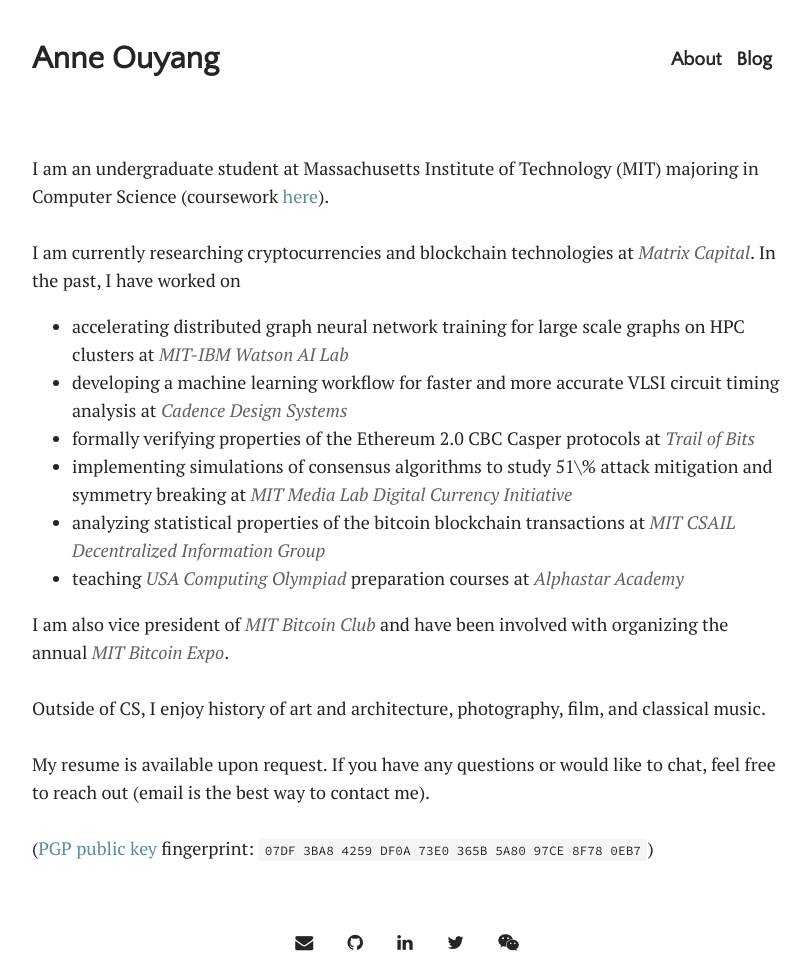
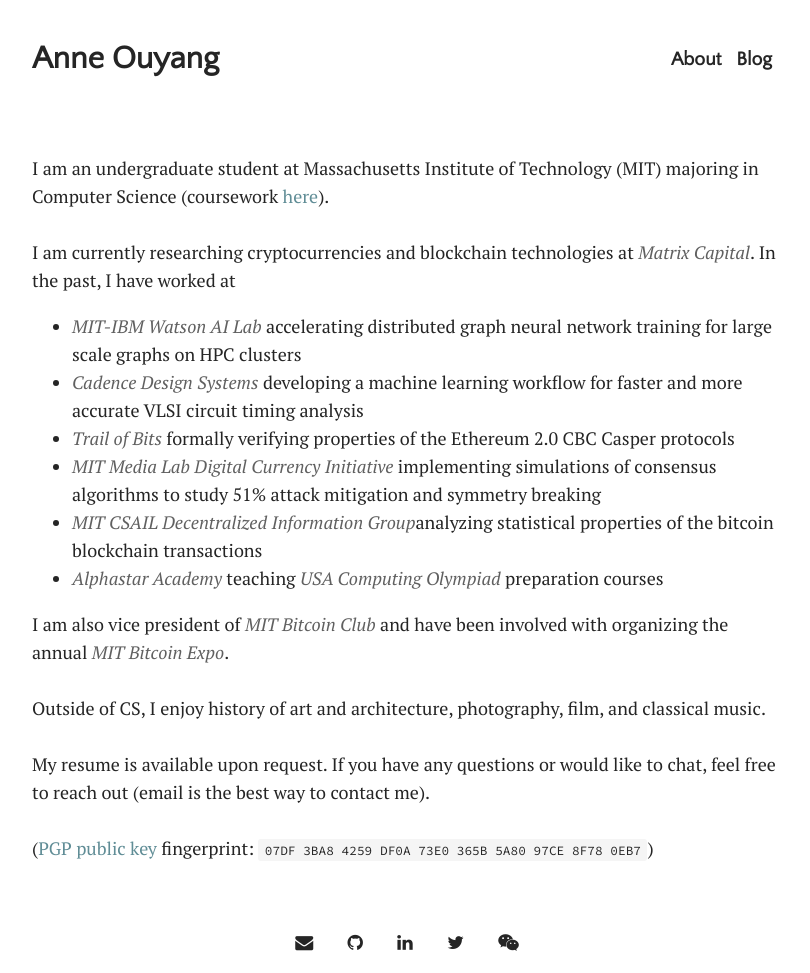
Before and after one commit to anneouyang/anneouyang.github.io, a Jekyll site: the page built from index.html, in a window 1280 px wide. Shown: the whole page, without its empty margins (233-1043 px from the left). Built offline with Jekyll 4.4.1, drawn with Linux system fonts in a browser that asks for light colours; some web fonts are replaced; the list of posts is cut into pages by our own code.

Commit message:
Update homepage

```diff
--- a/_layouts/home.html
+++ b/_layouts/home.html
@@ -10,14 +10,14 @@ I am an undergraduate student at Massachusetts Institute of Technology (MIT) maj
 I am currently researching cryptocurrencies and blockchain technologies at <a href="https://www.linkedin.com/company/matrix-capital-management-llc/" target="_blank" class="orgs">Matrix Capital</a>.
 
 
-In the past, I have worked on
+In the past, I have worked at
 <ul>
-  <li> accelerating distributed graph neural network training for large scale graphs on HPC clusters at <a href="https://mitibmwatsonailab.mit.edu/" target="_blank" class="orgs">MIT-IBM Watson AI Lab</a></li>
-  <li> developing a machine learning workflow for faster and more accurate VLSI circuit timing analysis at <a href="https://www.cadence.com/" target="_blank" class="orgs">Cadence Design Systems</a></li>
-  <li> formally verifying properties of the Ethereum 2.0 CBC Casper protocols at <a href="https://www.trailofbits.com/" target="_blank" class="orgs">Trail of Bits</a></li>
-  <li> implementing simulations of consensus algorithms to study 51\% attack mitigation and symmetry breaking at <a href="https://dci.mit.edu/" class="orgs" target="_blank">MIT Media Lab Digital Currency Initiative</a></li>
-  <li> analyzing statistical properties of the bitcoin blockchain transactions at <a href="http://dig.csail.mit.edu/studentinfo.html" target="_blank" class="orgs">MIT CSAIL Decentralized Information Group</a></li>
-  <li> teaching <a href="http://usaco.org/", target="_blank", class="orgs">USA Computing Olympiad</a> preparation courses at <a href="https://alphastar.academy" target="_blank" class="orgs">Alphastar Academy</a></li>
+  <li> <a href="https://mitibmwatsonailab.mit.edu/" target="_blank" class="orgs">MIT-IBM Watson AI Lab</a> accelerating distributed graph neural network training for large scale graphs on HPC clusters</li>
+  <li> <a href="https://www.cadence.com/" target="_blank" class="orgs">Cadence Design Systems</a> developing a machine learning workflow for faster and more accurate VLSI circuit timing analysis</li>
+  <li> <a href="https://www.trailofbits.com/" target="_blank" class="orgs">Trail of Bits</a> formally verifying properties of the Ethereum 2.0 CBC Casper protocols </li>
+  <li> <a href="https://dci.mit.edu/" class="orgs" target="_blank">MIT Media Lab Digital Currency Initiative</a> implementing simulations of consensus algorithms to study 51% attack mitigation and symmetry breaking </li>
+  <li> <a href="http://dig.csail.mit.edu/studentinfo.html" target="_blank" class="orgs">MIT CSAIL Decentralized Information Group</a>analyzing statistical properties of the bitcoin blockchain transactions</li>
+  <li> <a href="https://alphastar.academy" target="_blank" class="orgs">Alphastar Academy</a> teaching <a href="http://usaco.org/", target="_blank", class="orgs">USA Computing Olympiad</a> preparation courses</li>
 </ul>
 
 I am also vice president of <a href="https://bitcoin.mit.edu/" class="orgs" target="_blank">MIT Bitcoin Club</a> and have been involved with organizing the annual <a href="https://mitbitcoinexpo.org/" target="_blank" class="orgs">MIT Bitcoin Expo</a>. <br><br>
```
